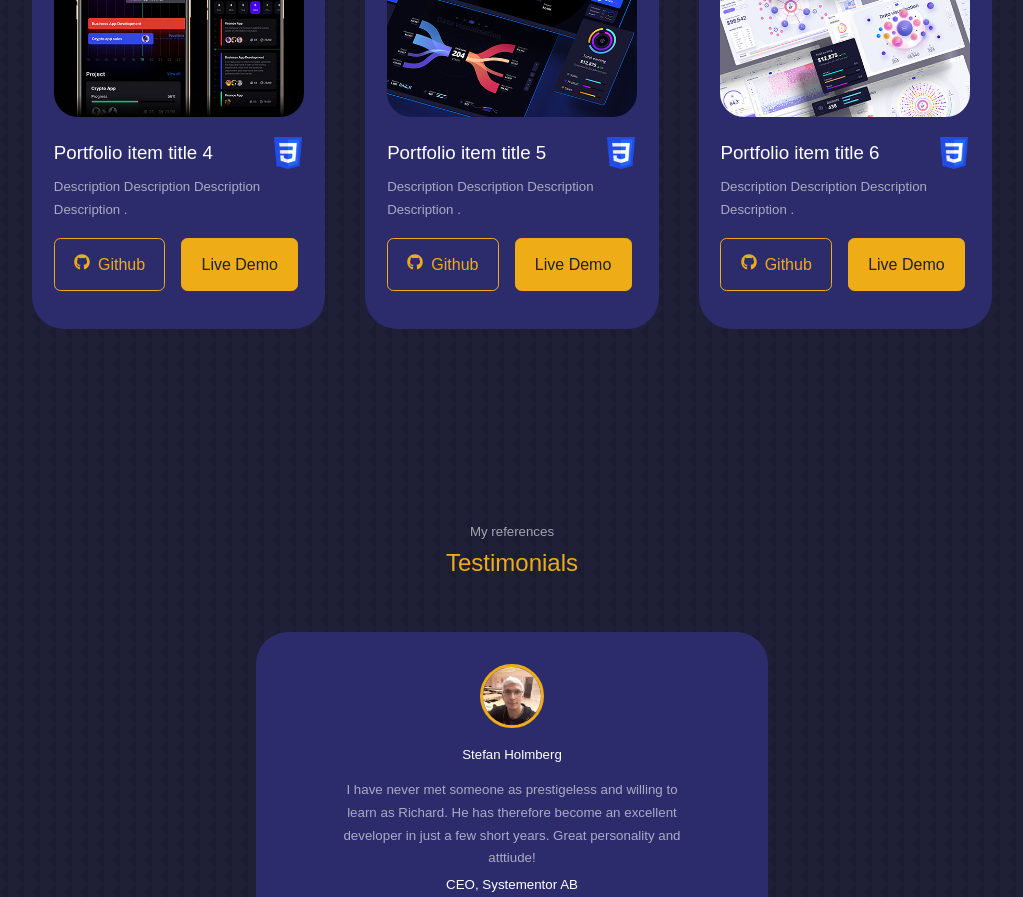
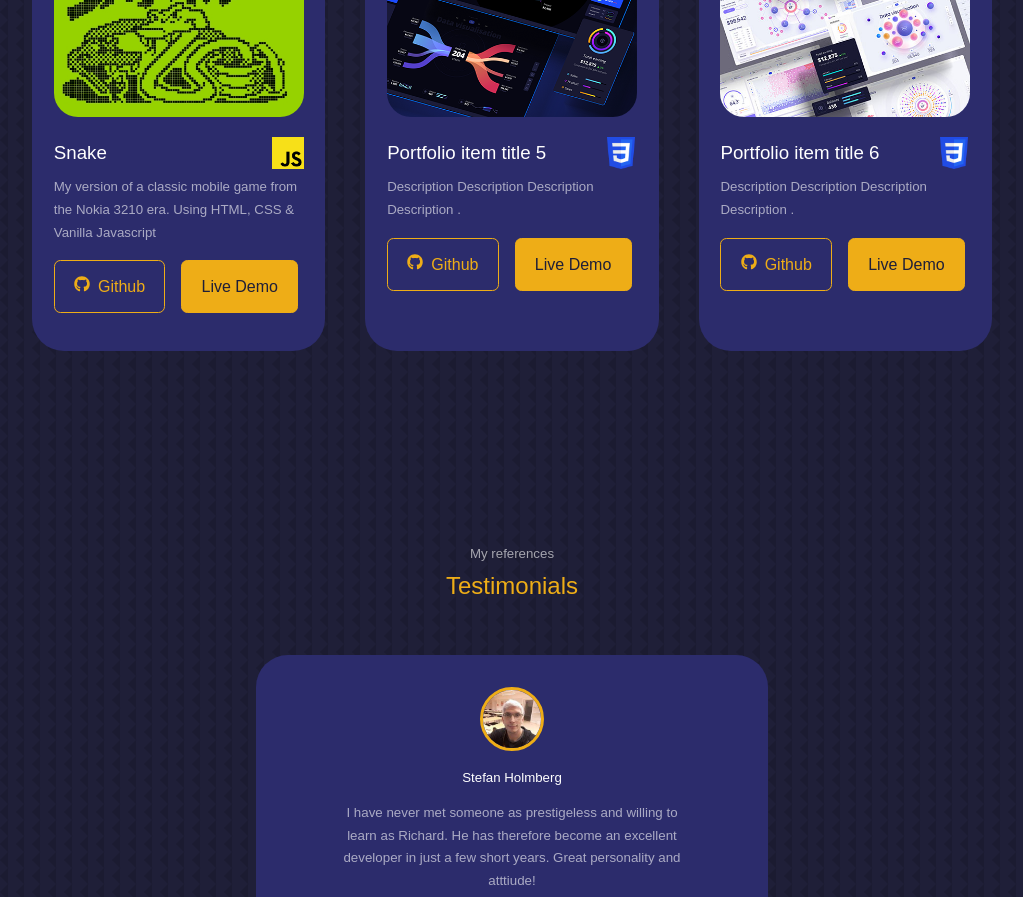
Before and after one commit to RichardChalk/portfolio, a React (Create React App) app: page / in a window 1280 px wide. Shown: the part 3900-4797 px from the top of the page, without its empty margins (128-1151 px from the left). Built offline with nearby package versions, Linux system fonts and the light colour scheme; a web font is replaced by a local one.

Commit message:
Added Snake image

```diff
--- a/src/components/portfolio/Projects.jsx
+++ b/src/components/portfolio/Projects.jsx
@@ -61,11 +61,11 @@ const projectsArray = [
   {
     id: 4,
     image: IMG4,
-    logo: CSSLogo,
-    title: "Portfolio item title 4",
-    description: "Description Description Description Description .",
-    github: "https://github.com",
-    demo: "https://google.com",
+    logo: JSLogo,
+    title: "Snake",
+    description: "My version of a classic mobile game from the Nokia 3210 era. Using HTML, CSS & Vanilla Javascript",
+    github: "https://github.com/RichardChalk/Snake---Portfolio.git",
+    demo: "https://richardchalk.github.io/Snake---Portfolio/",
   },
   {
     id: 5,
```
Also changed, not shown: src/assets/portfolio4.jpg, 1 other file (tests, documents, lock files or other folders).
